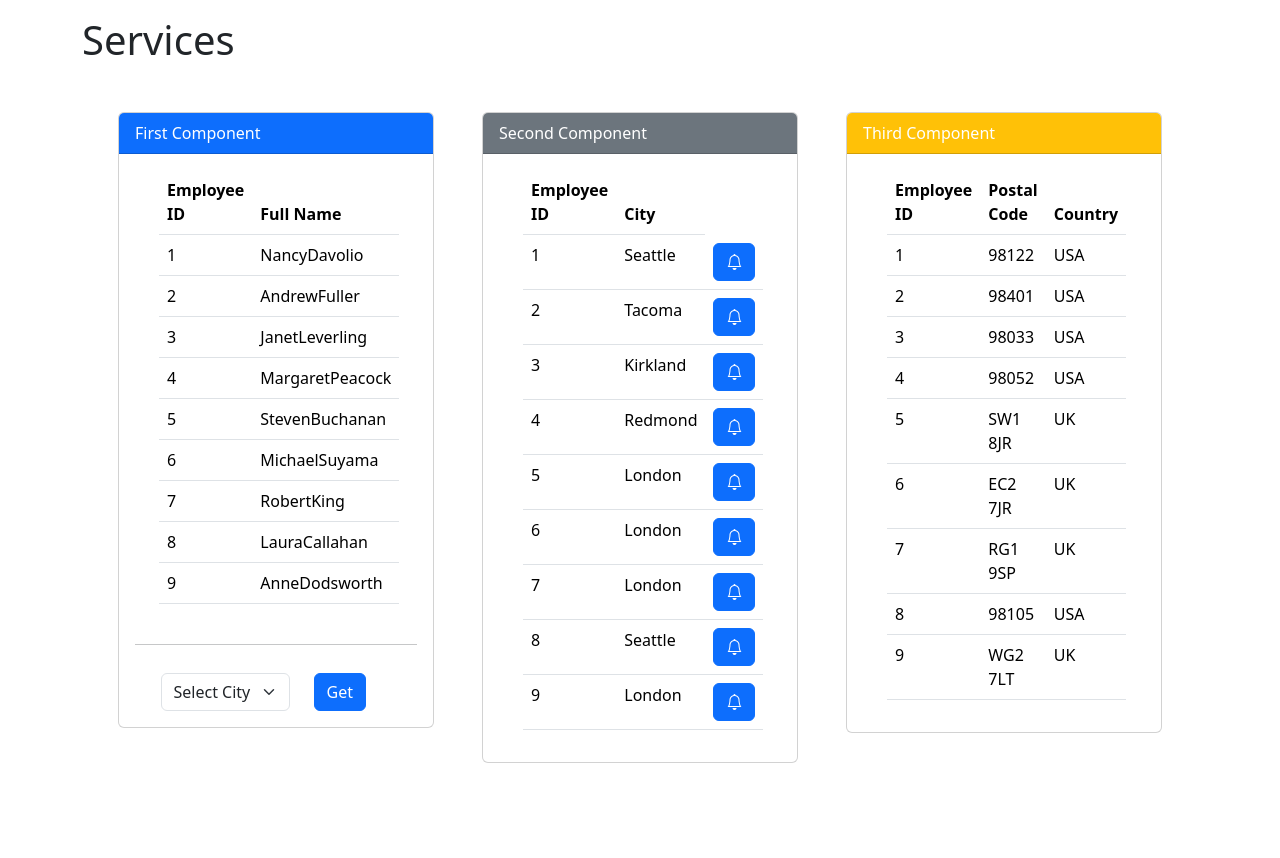
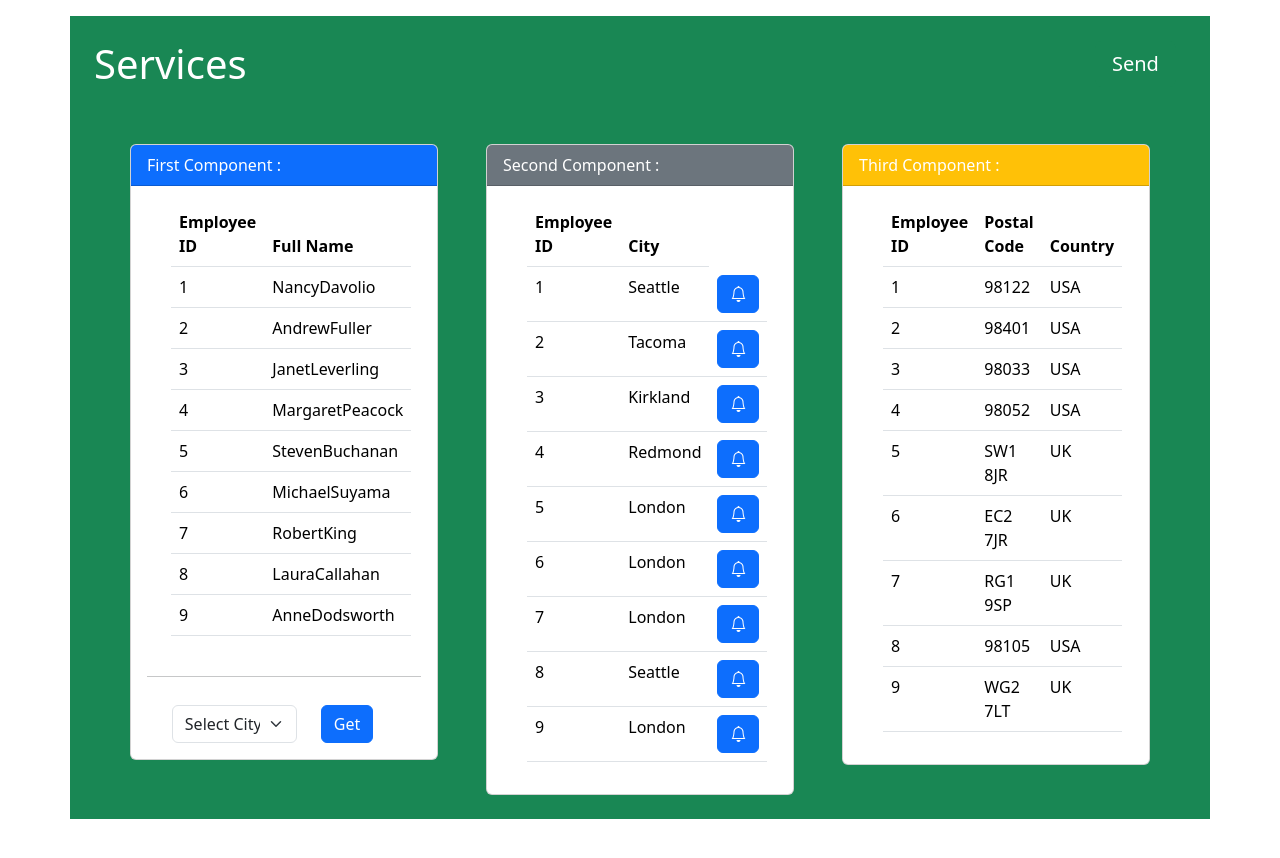
Before and after one commit to madanpatakota/3.AngularServicesApp, an Angular app: page / in a window 1280 px wide. Shown: the top 858 px of the page. Built offline with nearby package versions, Linux system fonts and the light colour scheme.

Commit message:
communication from parent to child

```diff
--- a/src/app/app.component.html
+++ b/src/app/app.component.html
@@ -1,6 +1,15 @@
-<div class="container mt-3" style="margin-bottom: 500em">
-  <h1 class="text-left mb-0">Services</h1>
-
+<div
+  class="container mt-3 p-4 bg-success text-white"
+  style="margin-bottom: 50em; background-color: green"
+>
+  <div class="row col-12">
+    <div class="col-11">
+      <h1 class="text-left mb-2">Services</h1>
+    </div>
+    <div class="col-1">
+      <a class="btn btn-success btn-lg" (click)="btnClick()">Send</a>
+    </div>
+  </div>
   <!-- Alert Message with Margin Bottom -->
   <!-- <div class="container">
    <div class="row mb-2">
@@ -32,7 +41,8 @@
           class="alert alert-success alert-dismissible position-fixed top-0 end-0 fade show"
           role="alert"
         >
-         <strong>Success!!</strong> <p> {{notificationMessage}} </p>
+          <strong>Success!!</strong>
+          <p>{{ notificationMessage }}</p>
           <button
             type="button"
             class="btn-close"
--- a/src/app/app.component.ts
+++ b/src/app/app.component.ts
@@ -1,5 +1,6 @@
 import { Component, OnInit } from '@angular/core';
 import { EmployeeService } from './employee.service';
+import { NotificationService } from './notification.service';
 
 @Component({
   selector: 'app-root',
@@ -9,7 +10,7 @@ import { EmployeeService } from './employee.service';
 export class AppComponent implements OnInit {
   title = 'AngularServicesApp';
 
-  constructor(private employeeService: EmployeeService) {
+  constructor(private employeeService: EmployeeService , private notificationService : NotificationService) {
 
   }
 
@@ -32,4 +33,12 @@ export class AppComponent implements OnInit {
     }, 5000);
 
   }
+
+
+  btnClick(){
+    // //Emitting the columns by using the notification service
+
+    let componentNames = [ "FullName" , "City" , "PostalCode , Country"];
+     this.notificationService.componentNamesEventEmitter.emit(componentNames)
+  }
 }
--- a/src/app/app.module.ts
+++ b/src/app/app.module.ts
@@ -21,7 +21,7 @@ import { EmployeeService } from './employee.service';
     BrowserModule,
     FormsModule
   ],
-  providers: [EmployeeService , NotificationService],
+  providers: [EmployeeService],
   bootstrap: [AppComponent]
 })
 export class AppModule { }
--- a/src/app/first-comp/first-comp.component.html
+++ b/src/app/first-comp/first-comp.component.html
@@ -1,6 +1,6 @@
 <div class="container mt-5">
   <div class="card">
-    <div class="card-header bg-primary text-white">First Component</div>
+    <div class="card-header bg-primary text-white">First Component : <strong>{{componentName}}</strong></div>
     <div class="card-body">
       <div class="row">
         <div class="col-12">
--- a/src/app/first-comp/first-comp.component.ts
+++ b/src/app/first-comp/first-comp.component.ts
@@ -3,30 +3,36 @@ import { EmployeeService } from '../employee.service';
 import { Employee } from '../employee.model';
 import { CityService } from '../city.service';
 import { City } from '../city.model';
+import { NotificationService } from '../notification.service';
 declare var bootstrap: any;
 
 @Component({
   selector: 'app-first-comp',
   templateUrl: './first-comp.component.html',
   styleUrls: ['./first-comp.component.css'],
-  providers: [ CityService],
+  providers: [CityService],
 })
 export class FirstCompComponent implements OnInit {
   //company = { Name : "Misard.com" , industry : "IT"};
 
   // Creating the EmployeeList Variable and that Variable should be accept the data in the format of Employee Array
   EmployeesList: Employee[] = [];
-  CityList     : City[]     = [];
-  OriginalEmployeeList : Employee[] = [];
+  CityList: City[] = [];
+  OriginalEmployeeList: Employee[] = [];
 
-  cityValue = "";
+  cityValue = '';
+  componentName = '';
 
   //So here you are adding the dependencies of the component...
   // As of now here employeeService is the dependency . you can create the multiple dependencies.
   // When you are adding the service dependency into the component . then you should give the instruction to the angular compiler that in the format of provider
 
   // Another dependency Router (We will disuss in the next section)
-  constructor(public employeeService: EmployeeService , public cityService:CityService) {}
+  constructor(
+    public employeeService: EmployeeService,
+    public cityService: CityService,
+    private notificationService: NotificationService
+  ) {}
 
   ngOnInit(): void {
     // Here Creating the reference of the EmployeeService and then based on that reference we are calling the getEmployeeList
@@ -37,32 +43,42 @@ export class FirstCompComponent implements OnInit {
     this.OriginalEmployeeList = this.EmployeesList.slice();
     this.CityList = this.cityService.getCityList();
 
+
+    //Subscribing the componentNamesEventEmitter for componentNames
+    this.notificationService.componentNamesEventEmitter.subscribe(
+      (componentNames) => {
+        this.componentName = componentNames[0];
+      }
+    );
   }
 
-  filterByCity(cityDetailsElement : any){
-     console.log(cityDetailsElement);
+  filterByCity(cityDetailsElement: any) {
+    console.log(cityDetailsElement);
 
-     let cityValue = cityDetailsElement.value;
-     let city = this.CityList.find(x=>x.CityID == parseInt(cityValue));
+    let cityValue = cityDetailsElement.value;
+    let city = this.CityList.find((x) => x.CityID == parseInt(cityValue));
 
-     //? incase if city having the details then it calls CityName Property incase city do't have details it would't call CityName property
-     this.EmployeesList = this.OriginalEmployeeList.filter(x=>x.City  == city?.CityName);
+    //? incase if city having the details then it calls CityName Property incase city do't have details it would't call CityName property
+    this.EmployeesList = this.OriginalEmployeeList.filter(
+      (x) => x.City == city?.CityName
+    );
   }
 
-
-  btnFilterByCity(cityValue : string){
+  btnFilterByCity(cityValue: string) {
     //console.log(cityValue);
 
-    let city = this.CityList.find(x=>x.CityID == parseInt(cityValue));
+    let city = this.CityList.find((x) => x.CityID == parseInt(cityValue));
     //? incase if city having the details then it calls CityName Property incase city do't have details it would't call CityName property
-    this.EmployeesList = this.OriginalEmployeeList.filter(x=>x.City  == city?.CityName);
-
+    this.EmployeesList = this.OriginalEmployeeList.filter(
+      (x) => x.City == city?.CityName
+    );
   }
 
-
-  message = ""
-  btnPostMessage(){
-     this.employeeService.getLatestNotifications(this.message, "First Component");
+  message = '';
+  btnPostMessage() {
+    this.employeeService.getLatestNotifications(
+      this.message,
+      'First Component'
+    );
   }
-
 }
--- a/src/app/notification.service.ts
+++ b/src/app/notification.service.ts
@@ -1,7 +1,17 @@
-import { Injectable } from "@angular/core";
+import { EventEmitter, Injectable } from "@angular/core";
 
-//@Injectable({providedIn:"root"})
+@Injectable({providedIn:"root"})
 export class NotificationService {
+
+
+
+  constructor(){
+
+
+    //Emitting the colors by using the notification service
+    //this.componentNamesEventEmitter.emit(["Blue" , "Grey" , "Yellow"]);
+
+  }
 
   //Handle the messages which we want to display
   LatestNotification(message: string, componentName: string): any {
@@ -10,4 +20,13 @@ export class NotificationService {
     //Update the message.
     return  `You have posted ${message} City from ${componentName} on ${datetime.getDate()}-${ datetime.getMonth() + 1 }-${datetime.getFullYear()}`;
   }
+
+  //-----------------------------------------------------
+
+  componentNamesEventEmitter  = new EventEmitter<string[]>();
+
+  // printColors(){
+  //   //So whenever this constructor loaded this eventemitter having he component colors
+  //   this.componentNamesEventEmitter.emit(this.componentNames);
+  // }
 }
--- a/src/app/second-comp/second-comp.component.html
+++ b/src/app/second-comp/second-comp.component.html
@@ -13,7 +13,7 @@
 
 <div class="container mt-5">
   <div class="card">
-    <div class="card-header bg-secondary text-white">Second Component</div>
+    <div class="card-header bg-secondary text-white">Second Component : <strong>{{componentName}}</strong></div>
     <div class="card-body">
       <div class="row">
         <div class="col-12">
--- a/src/app/second-comp/second-comp.component.ts
+++ b/src/app/second-comp/second-comp.component.ts
@@ -1,6 +1,7 @@
 import { Component, OnInit } from '@angular/core';
 import { Employee } from '../employee.model';
 import { EmployeeService } from '../employee.service';
+import { NotificationService } from '../notification.service';
 
 @Component({
   selector: 'app-second-comp',
@@ -14,17 +15,26 @@ export class SecondCompComponent implements OnInit {
   // Creating the EmployeeList Variable and that Variable should be accept the data in the format of Employee Array
   EmployeesList: Employee[] = [];
 
+
+  componentName = '';
   //So here you are adding the dependencies of the component...
   // As of now here employeeService is the dependency . you can create the multiple dependencies.
   // When you are adding the service dependency into the component . then you should give the instruction to the angular compiler that in the format of provider
 
   // Another dependency Router (We will disuss in the next section)
-  constructor(public employeeService: EmployeeService) {}
+  constructor(public employeeService: EmployeeService , public notificationService : NotificationService) {}
 
   ngOnInit(): void {
     // Here Creating the reference of the EmployeeService and then based on that reference we are calling the getEmployeeList
     //var employeeService = new EmployeeService();
     this.EmployeesList = this.employeeService.getEmployeeList();
+
+     //Subscribing the componentNamesEventEmitter for componentNames
+     this.notificationService.componentNamesEventEmitter.subscribe(
+      (componentNames) => {
+        this.componentName = componentNames[1];
+      }
+    );
   }
 
 
--- a/src/app/third-comp/third-comp.component.html
+++ b/src/app/third-comp/third-comp.component.html
@@ -13,7 +13,7 @@
 
 <div class="container mt-5">
   <div class="card">
-    <div class="card-header bg-warning text-white">Third Component</div>
+    <div class="card-header bg-warning text-white">Third Component : <strong>{{componentName}}</strong></div>
     <div class="card-body">
       <div class="row">
         <div class="col-12">
--- a/src/app/third-comp/third-comp.component.ts
+++ b/src/app/third-comp/third-comp.component.ts
@@ -1,6 +1,7 @@
 import { Component, OnInit } from '@angular/core';
 import { Employee } from '../employee.model';
 import { EmployeeService } from '../employee.service';
+import { NotificationService } from '../notification.service';
 
 @Component({
   selector: 'app-third-comp',
@@ -23,7 +24,9 @@ export class ThirdCompComponent implements OnInit {
   notificationMessage = '';
   isShowNotifications = false;
 
-  constructor(public employeeService: EmployeeService) {}
+  componentName = '';
+
+  constructor(public employeeService: EmployeeService , public notificationService : NotificationService) {}
 
   ngOnInit(): void {
     // Here Creating the reference of the EmployeeService and then based on that reference we are calling the getEmployeeList
@@ -39,6 +42,13 @@ export class ThirdCompComponent implements OnInit {
     setInterval(()=>{
         this.isShowNotifications = false;
         this.notificationMessage = "";
-    },5000)
+    },5000);
+
+   //Subscribing the componentNamesEventEmitter for componentNames
+   this.notificationService.componentNamesEventEmitter.subscribe(
+    (componentNames) => {
+      this.componentName = componentNames[2];
+    }
+  );
   }
 }
```
Also changed, not shown: src/notes.txt, 1 other file (tests, documents, lock files or other folders).
